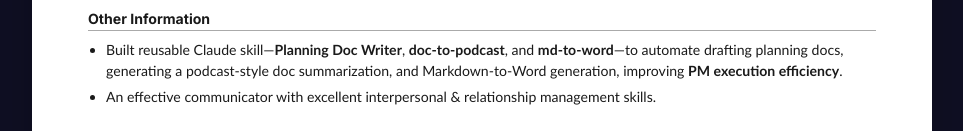
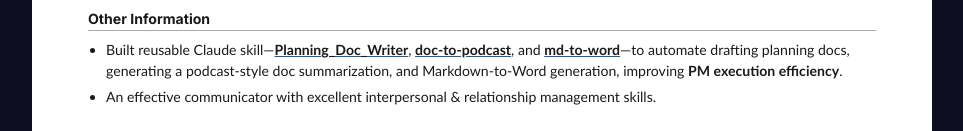
Before and after one commit to TrinishaAI/Resume, a plain HTML site: page index.html in a window 1280 px wide. Shown: the part 7893-8024 px from the top of the page, without its empty margins (158-1121 px from the left). Drawn offline with nearby package versions, Linux system fonts and the light colour scheme.

Commit message:
Add correct GitHub links for Planning_Doc_Writer, doc-to-podcast, md-to-word

```diff
--- a/index.html
+++ b/index.html
@@ -573,7 +573,7 @@
                 <div class="resume-section">
                     <h2 class="resume-section-title">Other Information</h2>
                     <ul>
-                        <li>Built reusable Claude skill—<strong>Planning Doc Writer</strong>, <strong>doc-to-podcast</strong>, and <strong>md-to-word</strong>—to automate drafting planning docs, generating a podcast-style doc summarization, and Markdown-to-Word generation, improving <strong>PM execution efficiency</strong>.</li>
+                        <li>Built reusable Claude skill—<a href="https://github.com/trbasak_microsoft/Planning_Doc_Writer" target="_blank"><strong>Planning_Doc_Writer</strong></a>, <a href="https://github.com/trbasak_microsoft/doc-to-podcast/tree/main" target="_blank"><strong>doc-to-podcast</strong></a>, and <a href="https://github.com/trbasak_microsoft/md-to-word" target="_blank"><strong>md-to-word</strong></a>—to automate drafting planning docs, generating a podcast-style doc summarization, and Markdown-to-Word generation, improving <strong>PM execution efficiency</strong>.</li>
                         <li>An effective communicator with excellent interpersonal & relationship management skills.</li>
                     </ul>
                 </div>
```
